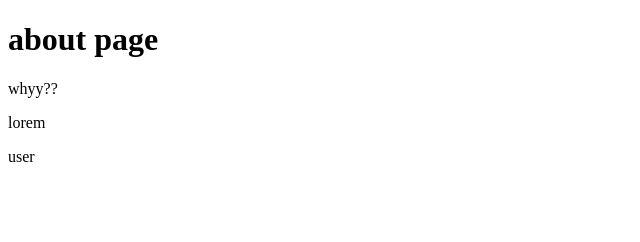
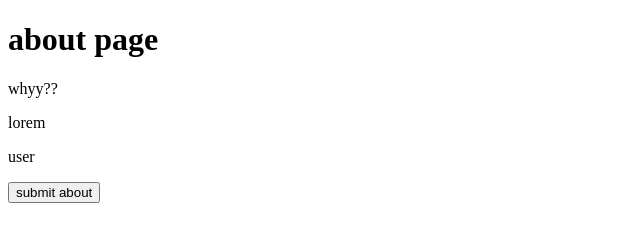
Before and after one commit to gracelipika19/TechnoDiary, a plain HTML site: page about.html in a window 1280 px wide. Shown: the whole page, without its empty margins (0-640 px from the left). Drawn offline with Linux system fonts and the light colour scheme.

Commit message:
about abumit

```diff
--- a/about.html
+++ b/about.html
@@ -14,6 +14,7 @@
 <p>whyy??</p>
 <p>lorem</p>
 <p>user</p>
+<button>submit about</button>
 <img>
 <br>
 
```
